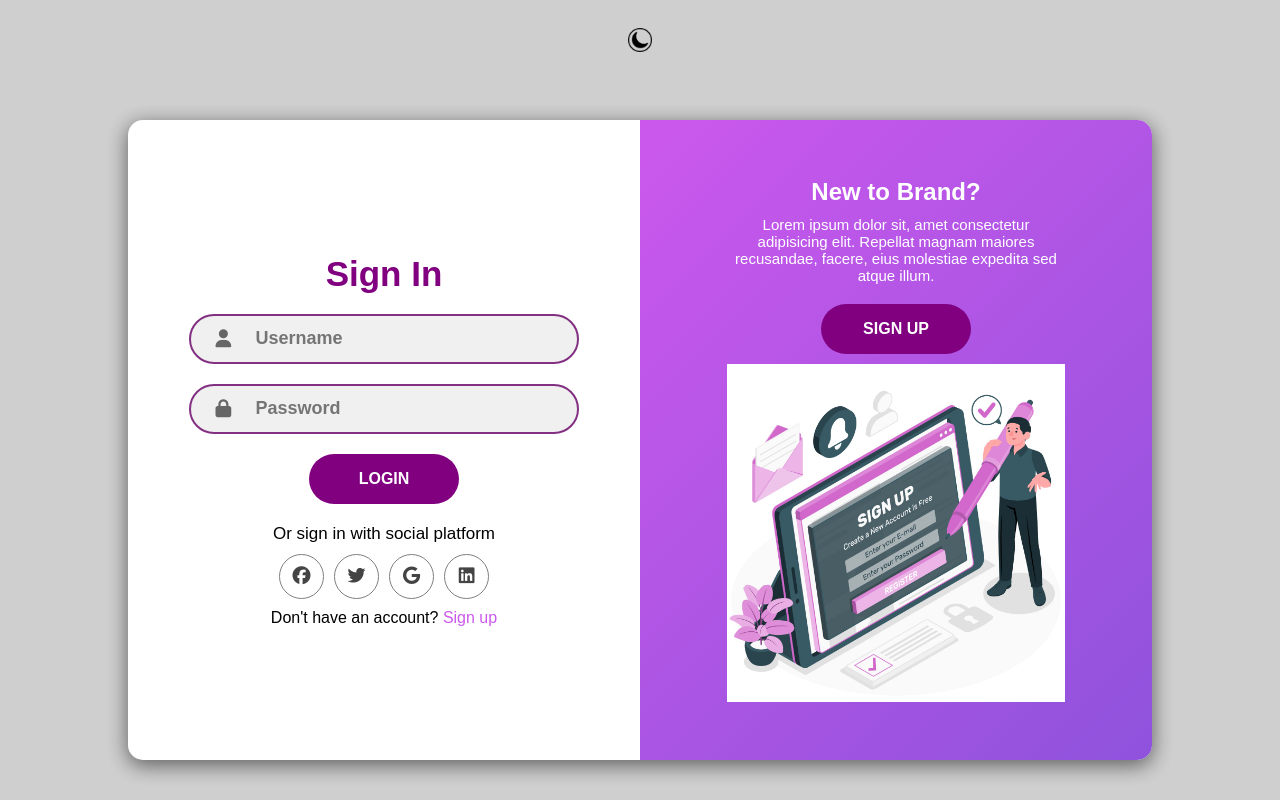
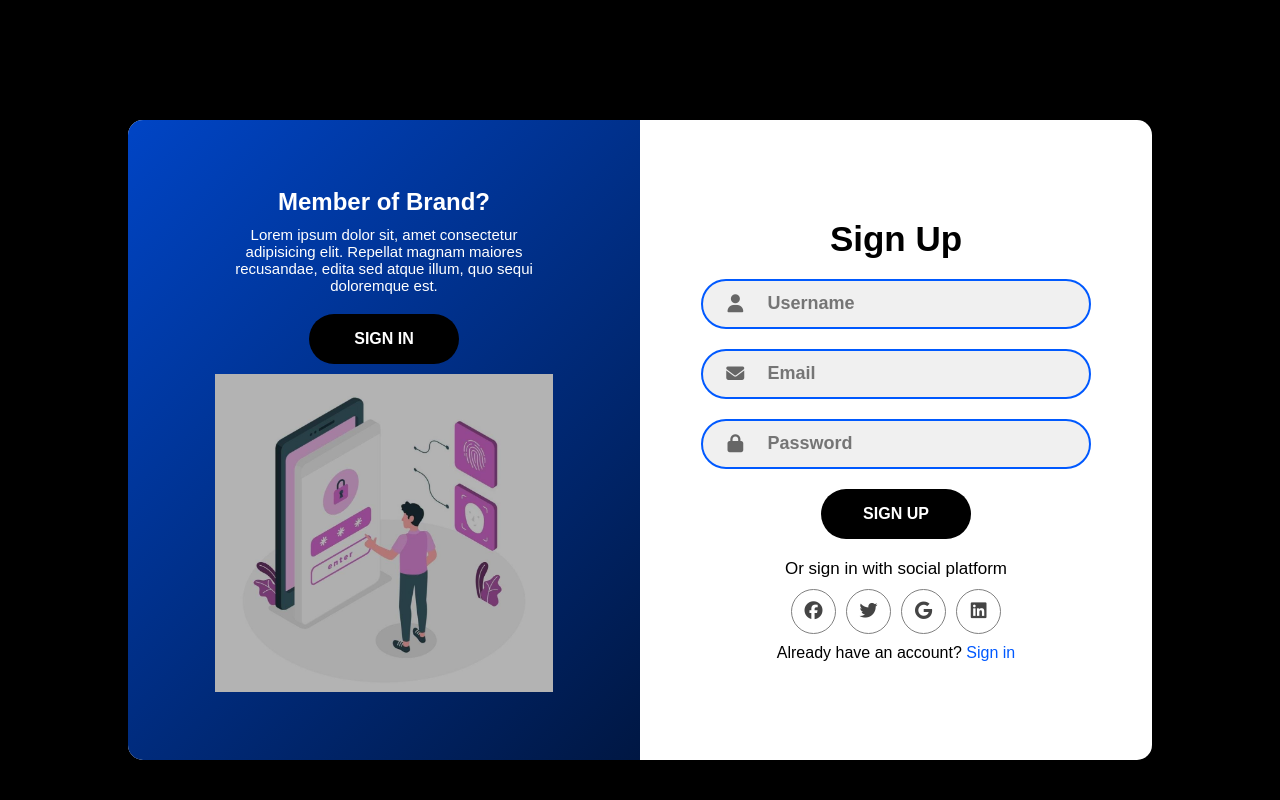
Before and after one commit to AbdallahM19/note-web, a FastAPI app: page /register in a window 1280 px wide. Run offline with FastAPI, Linux system fonts and the light colour scheme; parts of the project's set-up code (start-up, migrations or seed data) failed here and were passed over.

Commit message:
Refactor login_page.html template with dynamic title and mode classes

```diff
--- a/templates/login_page.html
+++ b/templates/login_page.html
@@ -1,19 +1,19 @@
 <!DOCTYPE html>
 <html lang="en">
 <head>
-  <title>Login Form</title>
+  <title>{{ title }}</title>
   <link rel="stylesheet" href="../static/css/all.css">
   <link rel="stylesheet" href="../static/css/style.css">
   <link rel="stylesheet" href="../static/css/header.css">
   <link rel="stylesheet" href="../static/css/dark_mode.css">
 </head>
-<body>
+<body class="{{ mode }}">
   <header>
     <button id="darkModeToggle">
       <img src="../static/images/dark-mode.png" alt="Light Mode" id="modeIcon" width="24" height="24">
     </button>
   </header>
-  <div class="container">
+  <div class="container {{ types_container }}">
     <div class="signin">
         <form class="signin-form">
             <h2 class="title">Sign In</h2>
```
